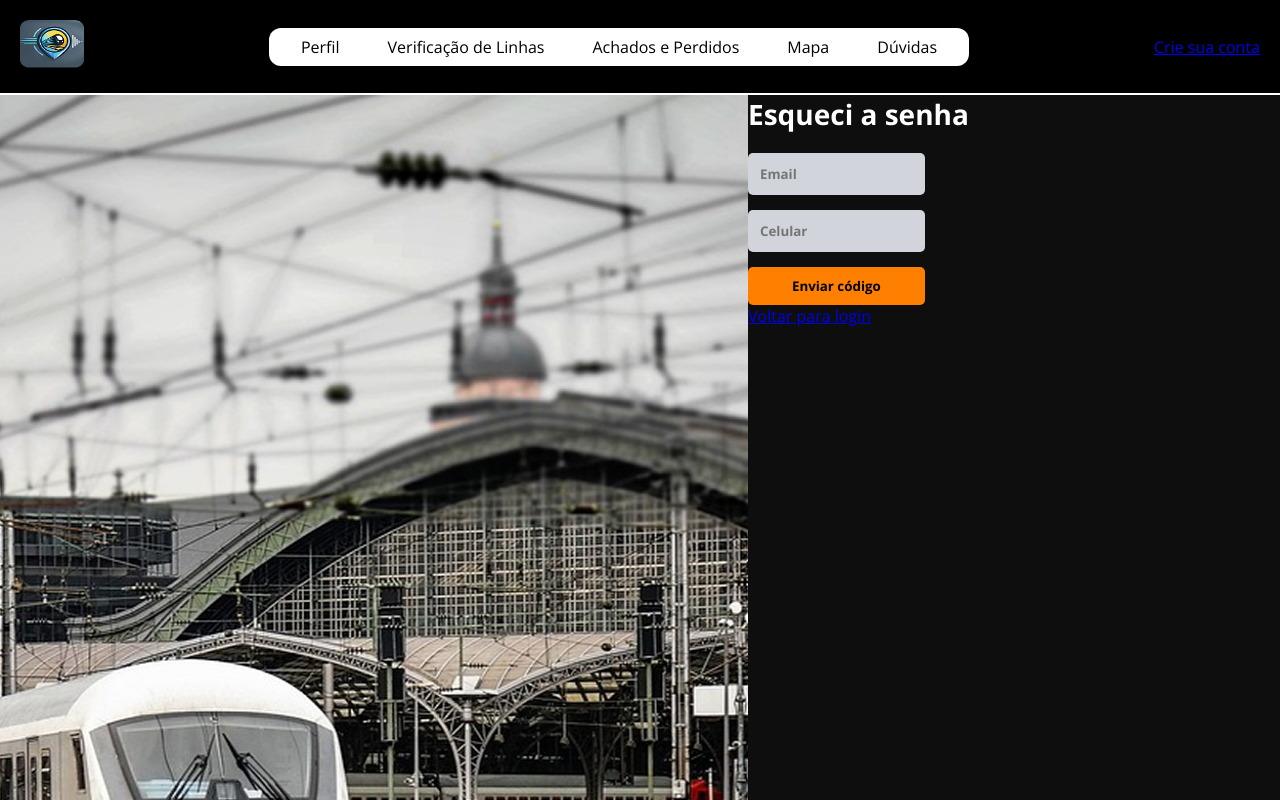
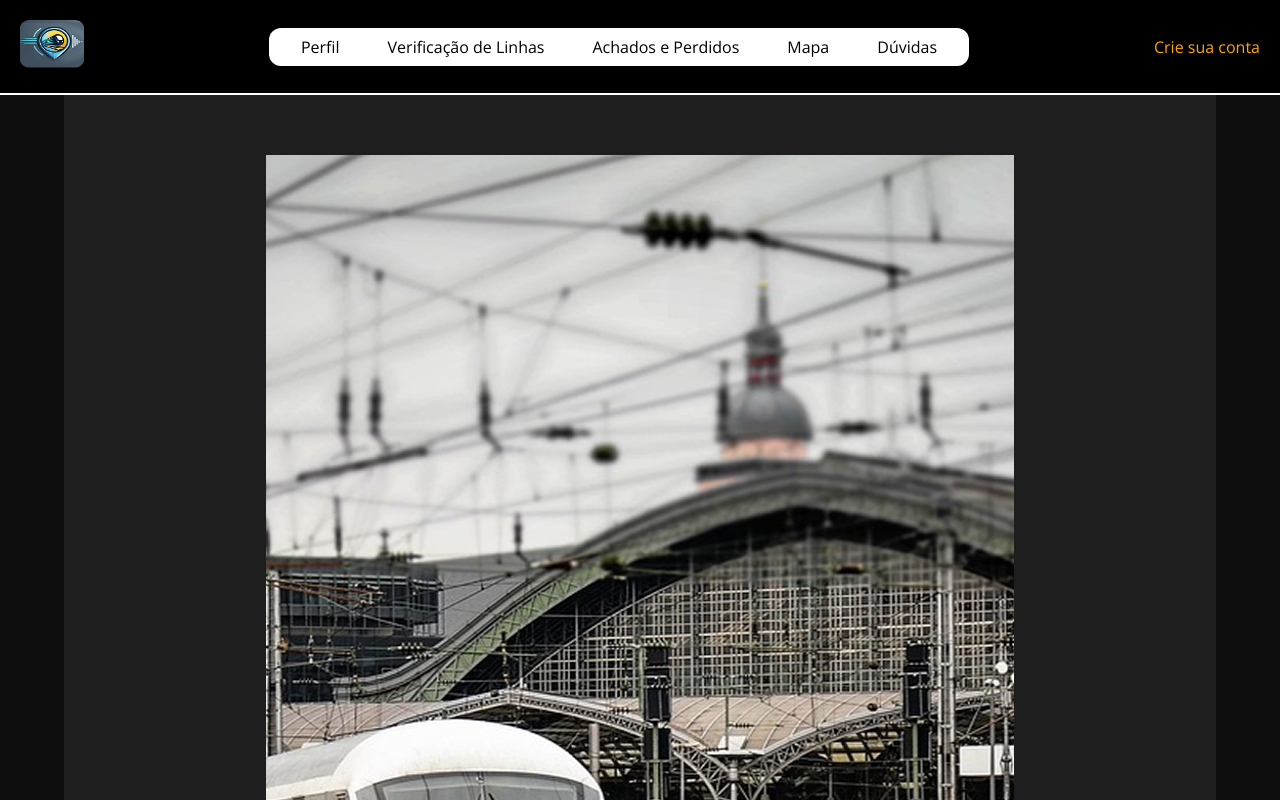
Before and after one commit to Transporte-Inteligente-1TDSPB-2024/FrontEnd, a Next.js app in the folder nostrilhos/: page /EsqueciSenha in a window 1280 px wide. Shown: the top 800 px of the page. Built offline with nearby package versions, Linux system fonts and the light colour scheme.

Commit message:
CSS de Esqueci a Senha feito

```diff
--- a/nostrilhos/src/app/globals.css
+++ b/nostrilhos/src/app/globals.css
@@ -381,6 +381,90 @@ input {
 
 
 
+/*////////////////////////////////////////////////////////*/
+
+
+.container {
+  width: 90%;  /* Mantém um espaço nas laterais */
+  max-width: 1200px; /* Para não esticar muito em telas grandes */
+  margin: 0 auto;  /* Centraliza */
+  background-color: #1e1e1e;
+  color: white;
+  display: flex;
+  flex-direction: column;
+  align-items: center;
+  padding: 20px;
+}
+
+.image-side {
+  width: 100%; /* Adapta a imagem ao container */
+  display: flex;
+  justify-content: center;
+  margin: 20px 0;
+}
+
+.form-side {
+  width: 50%;
+  background-color: #1e1e1e;
+  display: flex;
+  flex-direction: column;
+  align-items: center;
+  justify-content: center;
+  color: white;
+  padding: 20px;
+}
+
+h2 {
+  color: orange;
+  margin-bottom: 20px;
+}
+
+form {
+  display: flex;
+  flex-direction: column;
+  width: 80%;
+}
+
+input {
+  background: #d3d3d3;
+  border: none;
+  padding: 15px;
+  margin: 10px 0;
+  font-size: 16px;
+}
+
+button {
+  background: #d3d3d3;
+  border: none;
+  padding: 15px;
+  font-size: 16px;
+  cursor: pointer;
+  margin-top: 10px;
+}
+
+a {
+  margin-top: 20px;
+  color: orange;
+  text-decoration: none;
+}
+
+/* 📱 Responsividade */
+@media (max-width: 768px) {
+  .container {
+    flex-direction: column;
+  }
+
+  .image-side {
+    width: 100%;
+    height: 40vh;
+  }
+
+  .form-side {
+    width: 100%;
+    height: 60vh;
+  }
+}
+
 
 /*////////////////////////////////////////////////////////*/
 
```
